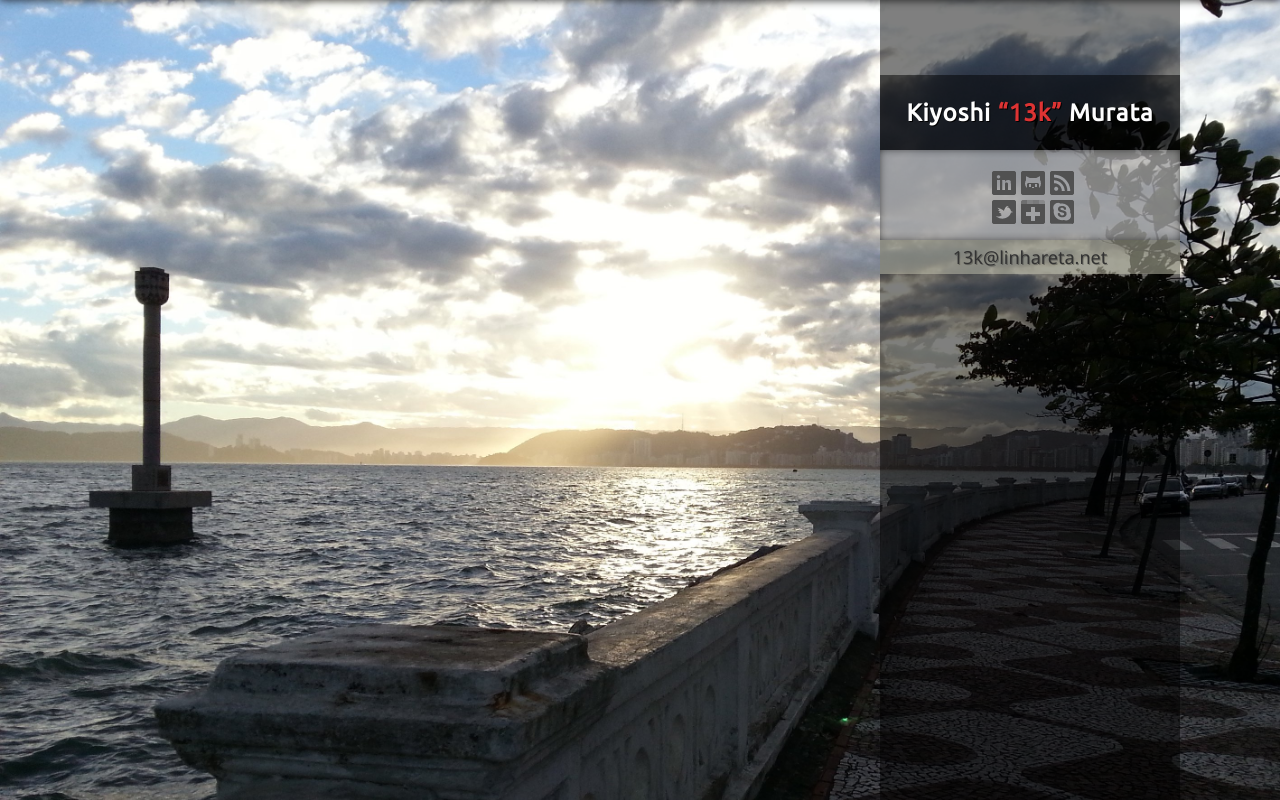
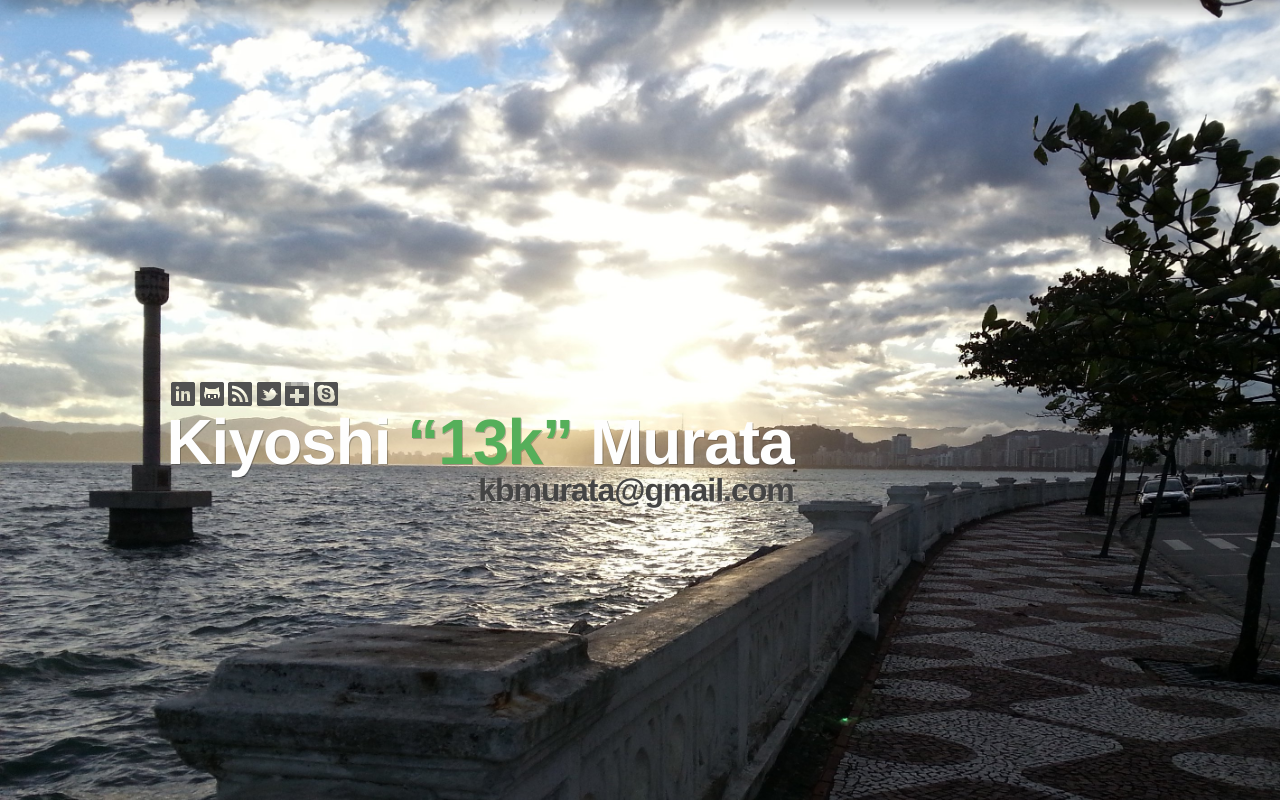
Before and after one commit to 13k/13k.github.io, a plain HTML site: page index.html in a window 1280 px wide. Drawn offline with nearby package versions, Linux system fonts and the light colour scheme.

Commit message:
Update email/google+ and page layout

```diff
--- a/css/style.css
+++ b/css/style.css
@@ -8,17 +8,15 @@
     text-shadow: none;
 }
 
-html {
+body {
+  min-width: 960px;
+  min-height: 800px;
+  font-family: 'Helvetica Neue', 'Segoe UI', 'Dejavu Sans', Arial, sans-serif;
   background: url('../images/bg.jpg') no-repeat center center fixed;
   -webkit-background-size: cover;
 	   -moz-background-size: cover;
 	     -o-background-size: cover;
 	        background-size: cover;
-}
-
-body {
-  min-width: 960px;
-  font-family: 'Ubuntu', arial, sans-serif;
 }
 
 body:before {
@@ -30,10 +28,10 @@ body:before {
   height: 10px;
   z-index: 100;
 
-  -webkit-box-shadow: 0 0 10px rgba(0,0,0,0.8);
-     -moz-box-shadow: 0 0 10px rgba(0,0,0,0.8);
-       -o-box-shadow: 0 0 10px rgba(0,0,0,0.8);
-          box-shadow: 0 0 10px rgba(0,0,0,0.8);
+  -webkit-box-shadow: 0 0 25px rgba(0,0,0,0.9);
+     -moz-box-shadow: 0 0 25px rgba(0,0,0,0.9);
+       -o-box-shadow: 0 0 25px rgba(0,0,0,0.9);
+          box-shadow: 0 0 25px rgba(0,0,0,0.9);
 }
 
 .clearfix:before,
@@ -52,6 +50,7 @@ body:before {
 
 .quoted {
   quotes: '\201c' '\201d';
+  color: #55AF5A;
 }
 
 .quoted:before {
@@ -64,83 +63,47 @@ body:before {
 
 #bar {
   position: absolute;
-  right: 100px;
-  width: 300px;
-  height: 100%;
+  top: 47.7%;
+  left: 13%;
   color: #fefefe;
-  text-shadow: 1px 1px rgba(0,0,0,0.95);
-  background-color: rgba(0,0,0,0.5);
-}
-
-/*
-#bar:before {
-  content: '';
-  position: absolute;
-  top: 0;
-  left: -10px;
-  width: 10px;
-  height: 100%;
-
-  -webkit-box-shadow: 0 0 10px rgba(0,0,0,0.8);
-     -moz-box-shadow: 0 0 10px rgba(0,0,0,0.8);
-       -o-box-shadow: 0 0 10px rgba(0,0,0,0.8);
-          box-shadow: 0 0 10px rgba(0,0,0,0.8);
-}
-*/
-
-#bar .sep {
-  width: 100%;
-  height: 3px;
-  background-color: rgba(255,255,255,0.25);
-}
-
-#bar .spacer {
-  height: 75px;
 }
 
 #info {
   width: 100%;
-  text-align: center;
-  background-color: rgba(0,0,0,0.5);
 }
 
 #info h1 {
   margin: 0;
-  font-size: 24px;
-  line-height: 75px;
-  letter-spacing: 1px;
-}
-
-#info h1 span {
-  color: #d33;
+  font-size: 4em;
+  line-height: 1em;
+  letter-spacing: -1px;
+  text-shadow: 1px 1px rgba(0,0,0,0.25);
 }
 
 #email {
   width: 100%;
   margin: 0 auto;
-  color: #333;
-  font: 18px/34px 'Segoe UI', Frutiger, 'Frutiger Linotype', 'Dejavu Sans', 'Helvetica Neue', Arial, sans-serif;
-  text-shadow: 1px 1px rgba(0,0,0,0.25);
-  text-align: center;
-  background-color: rgba(200,200,180,0.5);
+  color: #444;
+  line-height: 1em;
+  letter-spacing: -1px;
+  font-size: 2em;
+  font-weight: bold;
+  text-shadow: 1px 1px rgba(255,255,255,0.3);
+  text-align: right;
 }
 
 #menu {
-  width: 100%;
-  padding: 1em 0;
-  background-color: rgba(255,255,255,0.5);
-  -webkit-box-shadow: inset 0 0 10px -2px rgba(0,0,0,0.8);
+  margin-left: 5px;
 }
 
 #menu > ul {
-  width: 87px;
-  margin: 0 auto;
+  margin: 0;
   padding: 0;
 }
 
 #menu > ul > li {
-  float: left;
-  margin: 5px 0 0 5px;
+  display: inline-block;
+  margin: 0;
 }
 
 .icon {
--- a/index.html
+++ b/index.html
@@ -3,7 +3,7 @@
   <head>
     <meta charset="utf-8">
     <meta http-equiv="X-UA-Compatible" content="IE=edge,chrome=1">
-    <meta name="viewport" content="width=device-width">
+    <meta name="viewport" content="width=device-width, initial-scale=1">
 
     <link href='http://fonts.googleapis.com/css?family=Ubuntu:light,lightitalic' rel='stylesheet' type='text/css'>
     <link rel="stylesheet" href="css/normalize.min.css" type="text/css" media="screen" charset="utf-8">
@@ -11,42 +11,37 @@
 
     <title>Kiyoshi “13k” Murata</title>
 
-    <script src="//ajax.googleapis.com/ajax/libs/jquery/1.8.1/jquery.min.js"></script>
-    <script src="//cdnjs.cloudflare.com/ajax/libs/modernizr/2.6.2/modernizr.min.js"></script>
-    <script src="//cdnjs.cloudflare.com/ajax/libs/respond.js/1.1.0/respond.min.js"></script>
-    <script src="js/vendor/cipher.js"></script>
-    <script type="text/javascript">
-      $(function() {
-        $("#email").text(new CaesarCipher().decode("13x@yvaunergn.arg", 13));
-      });
-    </script>
   </head>
 
   <body>
-    <section id="bar">
-      <div class="spacer"></div>
-
-      <section id="info">
-        <h1>Kiyoshi <span class="quoted">13k</span> Murata</h1>
-      </section>
-
+    <aside id="bar">
       <nav id="menu">
         <ul class="clearfix">
           <li><a href="http://www.linkedin.com/in/kmurata"><span class="icon linkedin"></span></a></li>
           <li><a href="http://github.com/13k"><span class="icon github"></span></a></li>
           <li><a href="http://monospaced-thoughts.com"><span class="icon feed"></span></a></li>
           <li><a href="http://twitter.com/13k_"><span class="icon twitter"></span></a></li>
-          <li><a href="http://plus.google.com/117722288003270789202"><span class="icon plus"></span></a></li>
+          <li><a href="https://plus.google.com/u/0/+KiyoshiMurata13"><span class="icon plus"></span></a></li>
           <li><a href="http://myskype.info/linhareta"><span class="icon skype"></span></a></li>
         </ul>
       </nav>
 
-      <section id="email"></div>
-    </section>
+      <section id="info">
+        <h1>Kiyoshi <span class="quoted">13k</span> Murata</h1>
+      </section>
+
+      <section id="email"></section>
+    </aside>
 
     <noscript>
       <p>Please note that email addresses on this site are protected to avoid abuse by spammers.
       You will need a JavaScript-enabled browser to see the email addresses.</p>
     </noscript>
+
+    <script src="//ajax.googleapis.com/ajax/libs/jquery/1.8.1/jquery.min.js"></script>
+    <script src="//cdnjs.cloudflare.com/ajax/libs/modernizr/2.6.2/modernizr.min.js"></script>
+    <script src="//cdnjs.cloudflare.com/ajax/libs/respond.js/1.1.0/respond.min.js"></script>
+    <script src="js/vendor/cipher.js"></script>
+    <script src="js/app.js"></script>
   </body>
 </html>
--- /dev/null
+++ b/js/app.js
@@ -0,0 +1,9 @@
+(function($) {
+  $(function() {
+    var encoded = "xozhengn@tznvy.pbz",
+        cipher = new CaesarCipher(),
+        decoded = cipher.decode(encoded, 13);
+
+    $("#email").text(decoded);
+  });
+})(window.jQuery);
```
